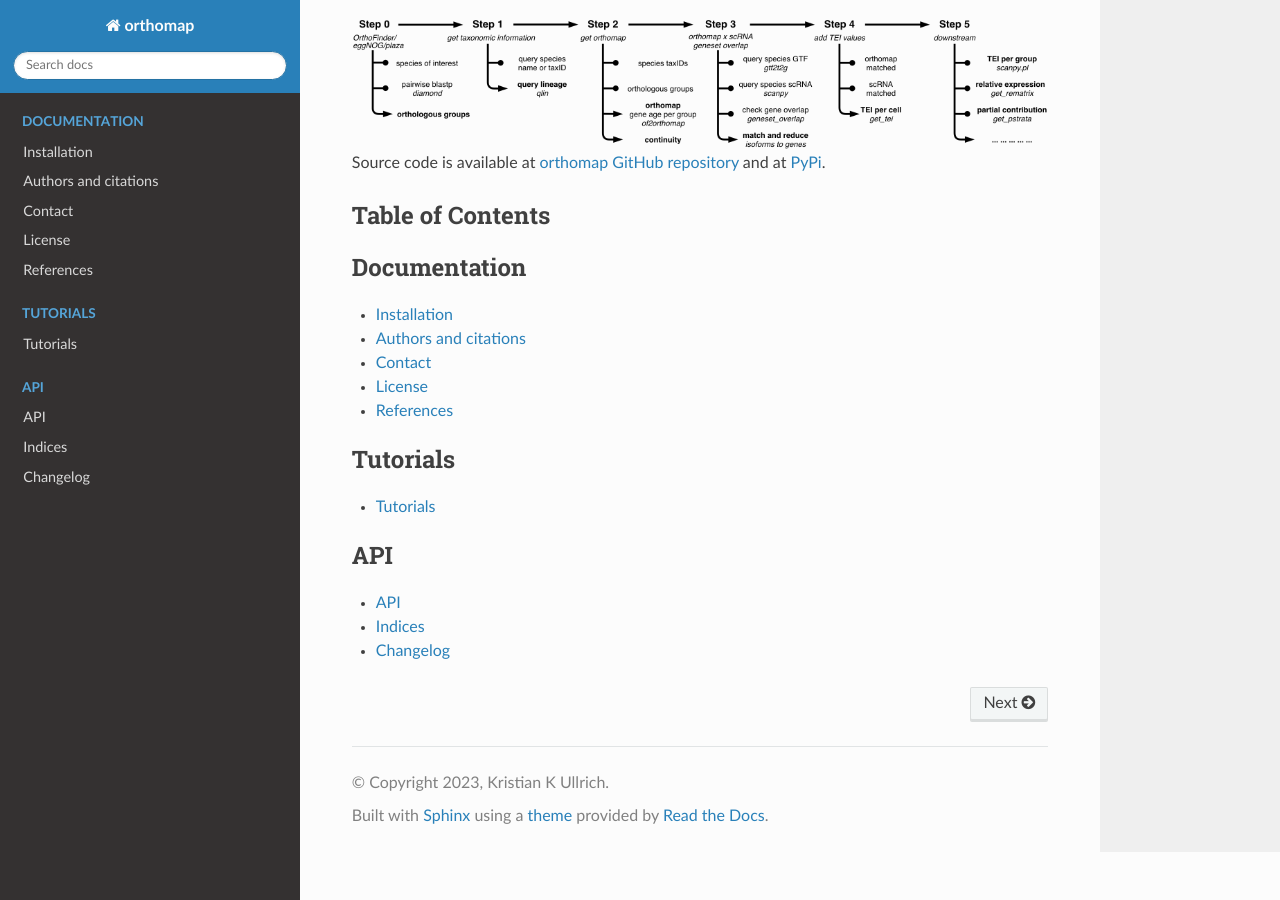
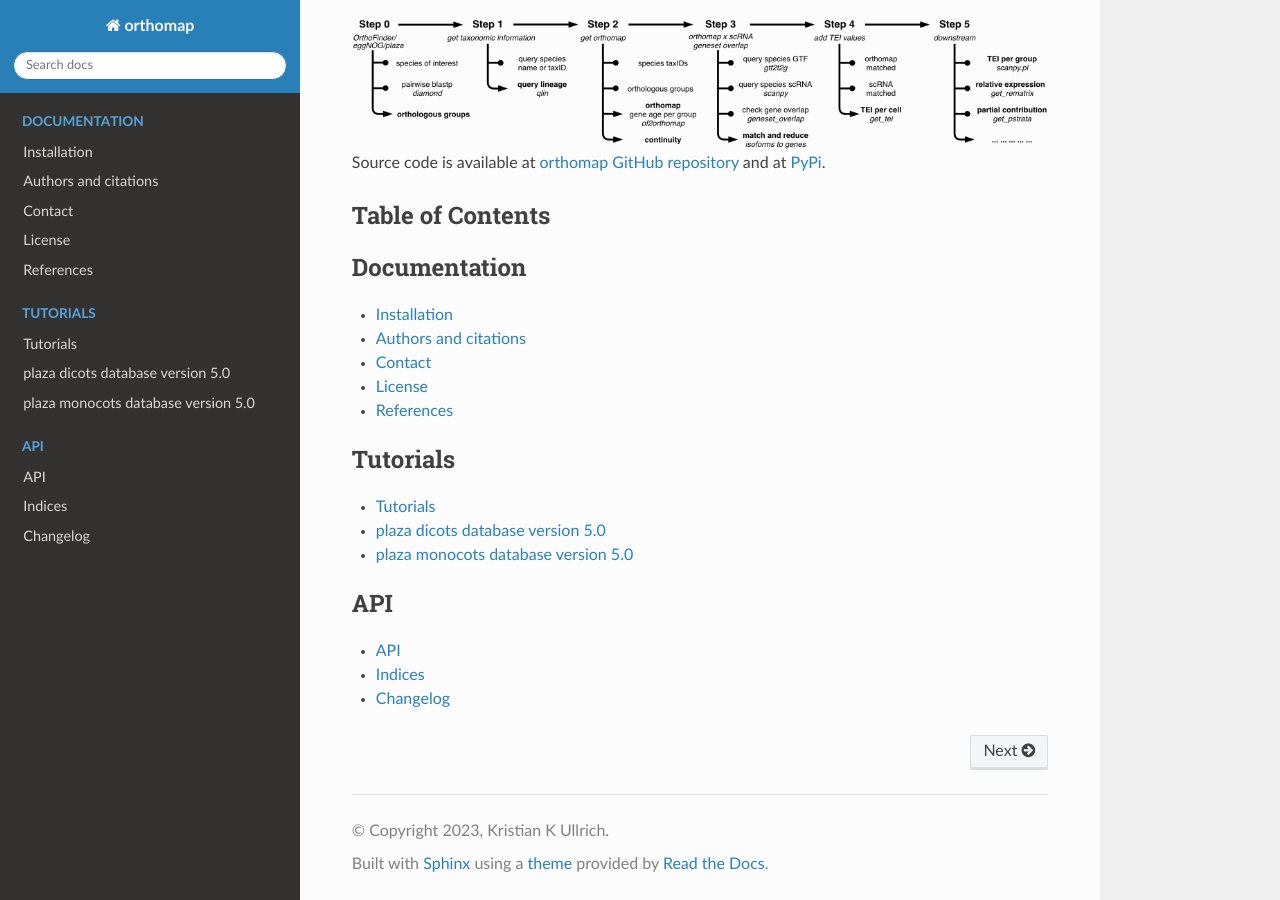
Before and after one commit to kullrich/orthomap, a Sphinx documentation site: the page built from docs/index.rst, in a window 1280 px wide and 900 px high, scrolled down 635 px. Built offline with Sphinx 7.4.7 and the Read the Docs theme 2.0.0, drawn with Linux system fonts in a browser that asks for light colours; formulas are drawn with MathJax 3; pages that are not in the unit, such as notebooks, are missing from menus; some of the changed lines change nothing that is shown.

Commit message:
# added pre-calculated orthomap and how to get an orthomap for a given query species

```diff
--- a/docs/tutorials/index.rst
+++ b/docs/tutorials/index.rst
@@ -46,8 +46,68 @@
    the orthologous group detection and the gene expression counting. To use the same genome annotation has the benefit
    not to miss any gene in one or the other and decreases the source of error during gene ID mapping.
 
-- :doc:`eggnog2orthomap`: This tutorial introduces how to run your own OrthoFinder analysis.
-- :doc:`plaza2orthomap`: This tutorial introduces how to run your own OrthoFinder analysis.
+.. _tutorial-pre-calculated-orthomaps-eggnog:
+
+eggNOG database version 6.0 orthomaps
+-------------------------------------
+
+- includes 1322 species
+
+Extracted orthomaps for all Eukaryota from `eggNOG database version 6.0 <http://eggnog6.embl.de/#/app/home>`_ can be downloaded here:
+
+`eggnog6_eukaryota_orthomaps.tsv.zip <https://zenodo.org/record/8360098/files/eggnog6_eukaryota_orthomaps.tsv.zip>`_
+
+To get an orthomap for e.g. the species *Caenorhabditis elegans* (taxID: 6239):
+
+   ::
+
+       from orthomap import qlin, gtf2t2g, of2orthomap, orthomap2tei, datasets
+       import pandas as pd
+       eggnog6_eukaryota_orthomaps = pd.read_csv('eggnog6_eukaryota_orthomaps.tsv.zip', delimiter='\t')
+       query_lineage = qlin.get_qlin(q='Caenorhabditis elegans')
+       query_orthomap = eggnog6_eukaryota_orthomaps[eggnog6_eukaryota_orthomaps['taxID']==query_lineage[1]]
+       query_orthomap
+
+
+.. _tutorial-pre-calculated-orthomaps-plaza:
+
+plaza database version 5.0 orthomaps
+------------------------------------
+
+The plaza database offers two different sets of gene family clusters,
+either homologous (HOMFAM) or orthologous gene families (ORTHOFAM).
+
+plaza dicots database version 5.0
+=================================
+
+- includes 98 species
+
+Extracted orthomaps for all dicots (HOMFAM and ORTHOFAM) from `plaza dicots database version 5.0 <https://bioinformatics.psb.ugent.be/plaza/versions/plaza_v5_dicots/>`_ can be downloaded here:
+
+`plaza_v5_dicots_HOMFAM_orthomaps.tsv.zip <https://zenodo.org/record/8360098/files/plaza_v5_dicots_HOMFAM_orthomaps.tsv.zip>`_
+`plaza_v5_dicots_ORTHOFAM_orthomaps.tsv.zip <https://zenodo.org/record/8360098/files/plaza_v5_dicots_ORTHOFAM_orthomaps.tsv.zip>`_
+
+plaza monocots database version 5.0
+===================================
+
+- includes 52 species
+
+Extracted orthomaps for all monocots (HOMFAM and ORTHOFAM) from `plaza monocots database version 5.0 <https://bioinformatics.psb.ugent.be/plaza/versions/plaza_v5_monocots/>`_ can be downloaded here:
+
+`plaza_v5_monocots_HOMFAM_orthomaps.tsv.zip <https://zenodo.org/record/8360098/files/plaza_v5_monocots_HOMFAM_orthomaps.tsv.zip>`_
+`plaza_v5_monocots_ORTHOFAM_orthomaps.tsv.zip <https://zenodo.org/record/8360098/files/plaza_v5_monocots_ORTHOFAM_orthomaps.tsv.zip>`_
+
+To get an orthomap for e.g. the species *Arabidopsis thaliana* (taxID: 3702):
+
+   ::
+
+       from orthomap import qlin, gtf2t2g, of2orthomap, orthomap2tei, datasets
+       import pandas as pd
+       plaza_v5_dicots_HOMFAM_orthomaps = pd.read_csv('plaza_v5_dicots_HOMFAM_orthomaps.tsv.zip', delimiter='\t')
+       query_lineage = qlin.get_qlin(q='Arabidopsis thaliana')
+       query_orthomap = plaza_v5_dicots_HOMFAM_orthomaps[plaza_v5_dicots_HOMFAM_orthomaps['taxID']==query_lineage[1]]
+       query_orthomap
+
 
 .. _tutorial-orthomap-steps:
 
```
